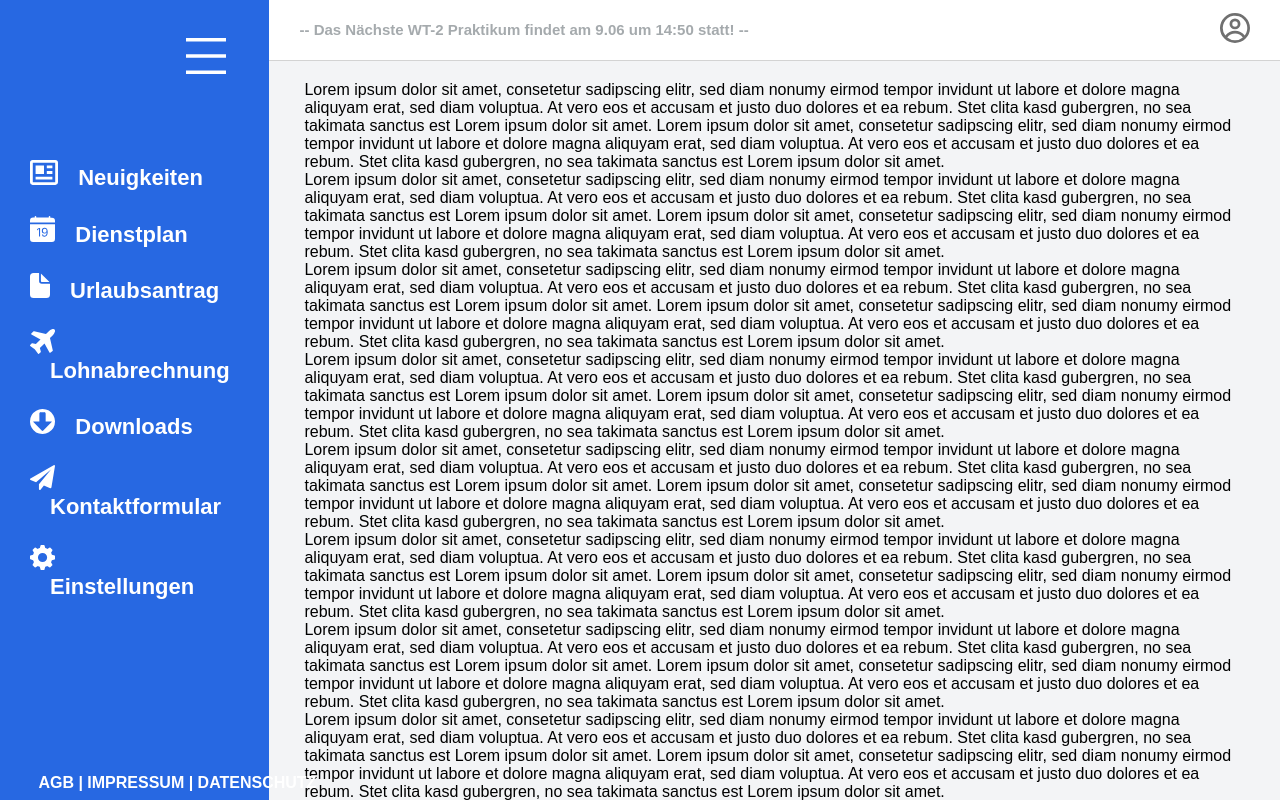
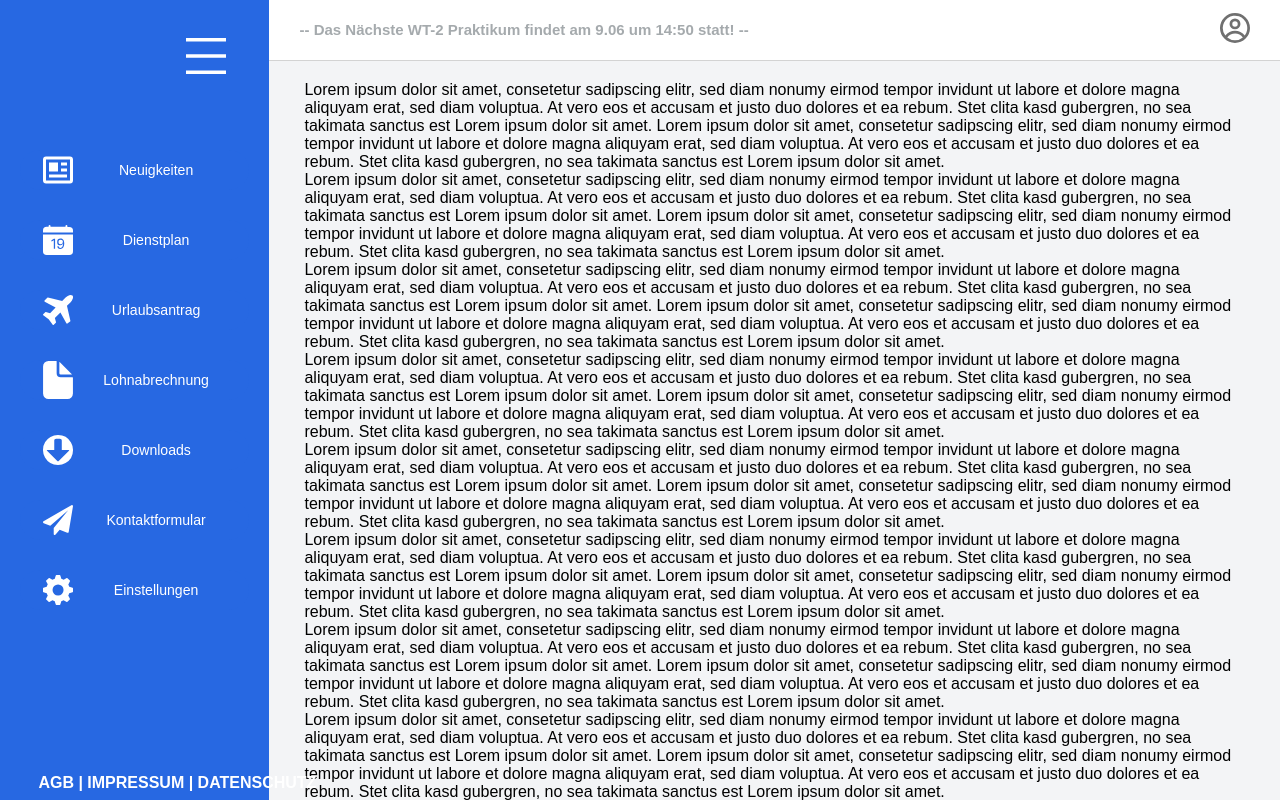
Before and after one commit to MertDurasi/Team-Supernerds, a React (Create React App) app: page /dashboard in a window 1280 px wide. Built offline with nearby package versions, Linux system fonts and the light colour scheme; a web font is replaced by a local one.

Commit message:
Buttons gefixed - Denny

```diff
--- a/src/components/dashboard/Button.js
+++ b/src/components/dashboard/Button.js
@@ -7,11 +7,14 @@ class Button extends Component {
     if (this.props.menuOpen) {
       return (
         <div className="btn-container">
+          <button className="btn">
             <img
               className="logo"
-            src={this.props.logoid}
+              src={this.props.component.logo}
               alt="Error Displaying"
             ></img>
+            <span className="btn-text">{this.props.component.text}</span>
+          </button>
         </div>
       );
     } else {
@@ -20,10 +23,9 @@ class Button extends Component {
           <button className="btn">
             <img
               className="logo"
-              src={this.props.logoid}
+              src={this.props.component.logo}
               alt="Error Displaying"
             ></img>
-            <span className="btn-text">{this.props.component}</span>
           </button>
         </div>
       );
--- a/src/components/dashboard/Dashboard.js
+++ b/src/components/dashboard/Dashboard.js
@@ -5,27 +5,27 @@ import Navigation from "./Navigation";
 import Sidebar from "./Sidebar";
 import Neuigkeiten from "./Neuigkeiten";
 
-
 const Update = () => {
-
-    const [menuOpen, setMenuOpen] = useState(false);
+  const [menuOpen, setMenuOpen] = useState(true);
 
   const openMenu = () => {
     setMenuOpen(true);
-        console.log("test");
-    }
+  };
   const closeMenu = () => {
     setMenuOpen(false);
-        console.log("test");
-    }
+  };
 
   return (
     <div className="container">
-          <Navigation menuOpen={menuOpen} openMenu={openMenu} />
+      <Navigation
+        menuOpen={menuOpen}
+        openMenu={openMenu}
+        closeMenu={closeMenu}
+      />
       <Neuigkeiten />
-          <Sidebar menuOpen={menuOpen} closeMenu={closeMenu}/>
+      <Sidebar menuOpen={menuOpen} closeMenu={closeMenu} openMenu={openMenu} />
     </div>
   );
-}
+};
 
 export default Update;
--- a/src/components/dashboard/Navigation.js
+++ b/src/components/dashboard/Navigation.js
@@ -3,14 +3,19 @@ import profil_logo from "../../img/dashboard/Profil.svg";
 import abmelden from "../../img/dashboard/Abmelden.svg";
 /* hamburger menu momentan schlecht, da weiß auf weiß */
 
-const Navigation = ({ menuOpen, openMenu}) => {
+const Navigation = ({ menuOpen, openMenu, closeMenu }) => {
   return (
     <nav className="navigation-bar">
-            <div className="navigation-icon" onClick={() => openMenu()}>
+      <div
+        className="navigation-icon"
+        onClick={menuOpen ? () => closeMenu() : () => openMenu()}
+      >
         <img width="20" src={abmelden} alt="|||" />
       </div>
       <div className="navigation-left">
-                <a href="#">-- Das Nächste WT-2 Praktikum findet am 9.06 um 14:50 statt! --</a>
+        <a href="#">
+          -- Das Nächste WT-2 Praktikum findet am 9.06 um 14:50 statt! --
+        </a>
       </div>
       <div className="navigation-right">
         <a href="#!">
@@ -18,8 +23,7 @@ const Navigation = ({ menuOpen, openMenu}) => {
         </a>
       </div>
     </nav>
-    )
-
-}
+  );
+};
 
 export default Navigation;
--- a/src/components/dashboard/Sidebar.js
+++ b/src/components/dashboard/Sidebar.js
@@ -12,54 +12,71 @@ import LPfeil_logo from "../../img/dashboard/Pfeil nach links.svg";
 import RPfeil_logo from "../../img/dashboard/Pfeil nach rechts.svg";
 import Profil_logo from "../../img/dashboard/Profil.svg";
 import React from "react";
+import Button from "./Button";
 
 class Sidebar extends React.Component {
-  onCloseMenu() {
-    this.props.closeMenu();
-  }
+  state = { showText: true };
+
+  menu_objekte = [
+    {
+      text: "Neuigkeiten",
+      logo: neuigkeiten_logo,
+    },
+    {
+      text: "Dienstplan",
+      logo: dienstplan_logo,
+    },
+    {
+      text: "Urlaubsantrag",
+      logo: urlaubsantrag_logo,
+    },
+    {
+      text: "Lohnabrechnung",
+      logo: lohnabrechnung_logo,
+    },
+    {
+      text: "Downloads",
+      logo: downloads_logo,
+    },
+    {
+      text: "Kontaktformular",
+      logo: kontaktformular_logo,
+    },
+    {
+      text: "Einstellungen",
+      logo: einstellungen_logo,
+    },
+  ];
+
+  setShowButton() {}
 
   render() {
     return (
       <div
-        className={this.props.menuOpen ? "sidebar-responsive" : ""}
+        className={this.props.menuOpen ? "" : "sidebar-responsive"}
         id="sidebar-menu"
       >
         <div className="sidebar-titel">
           <img
             src={hamburger_logo}
             id="sidebar-icon-image"
-            onClick={() => this.onCloseMenu()}
+            onClick={
+              this.props.menuOpen
+                ? () => this.props.closeMenu()
+                : () => this.props.openMenu()
+            }
           />
         </div>
         <div className="sidebar-menu-main">
-          <div className="sidebar--link active-menu-link">
-            <img src={neuigkeiten_logo} alt="error" />
-            <a href="#">Neuigkeiten</a>
-          </div>
-          <div className="sidebar--link">
-            <img src={dienstplan_logo} alt="error" />
-            <a href="#">Dienstplan</a>
-          </div>
-          <div className="sidebar--link">
-            <img src={lohnabrechnung_logo} alt="error" />
-            <a href="#">Urlaubsantrag</a>
-          </div>
-          <div className="sidebar--link">
-            <img src={urlaubsantrag_logo} alt="error" />
-            <a href="#">Lohnabrechnung</a>
-          </div>
-          <div className="sidebar--link">
-            <img src={downloads_logo} alt="error" />
-            <a href="#">Downloads</a>
-          </div>
-          <div className="sidebar--link">
-            <img src={kontaktformular_logo} alt="error" />
-            <a href="#">Kontaktformular</a>
-          </div>
-          <div className="sidebar--link">
-            <img src={einstellungen_logo} alt="error" />
-            <a href="#">Einstellungen</a>
-          </div>
+          {this.menu_objekte.map((field) => {
+            return (
+              <Button
+                menuOpen={this.props.menuOpen}
+                component={field}
+                showText={this.state.showText}
+              ></Button>
+            );
+          })}
           <div className="sidebar__relinkers">
             <a href="#">AGB | Impressum | Datenschutz</a>
           </div>
```
Lines whose indentation alone changed are shown as unchanged.
